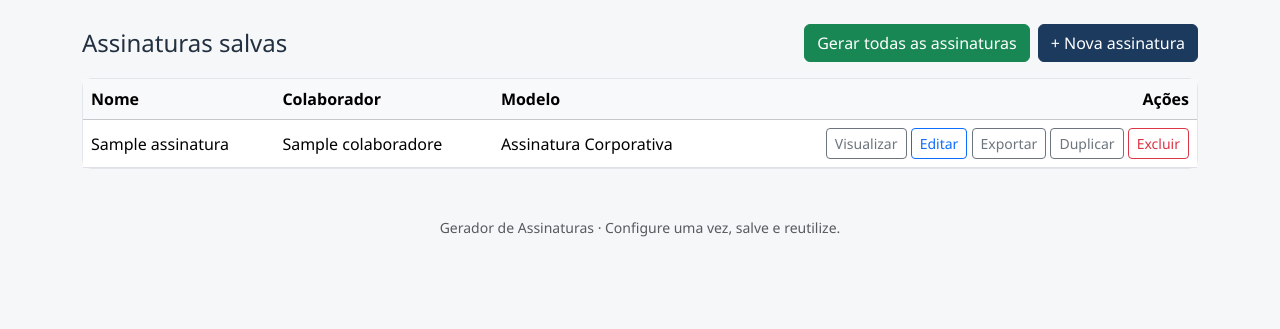
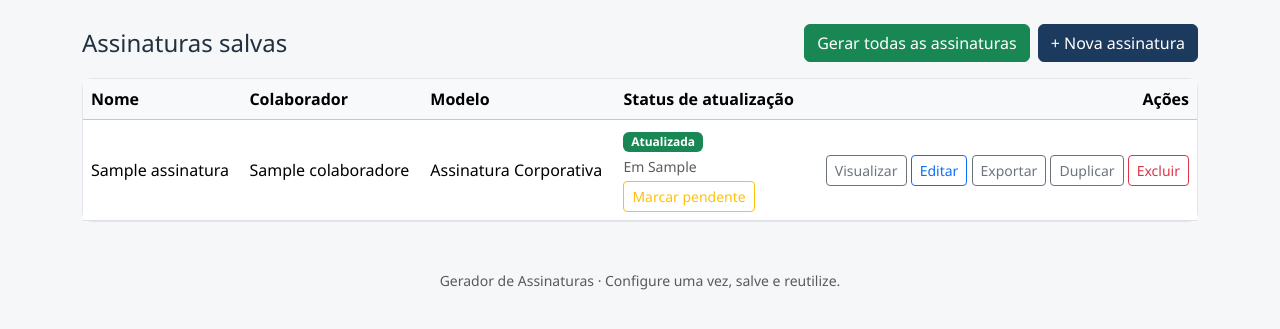
Before and after one commit to domingues497/gerador-assinaturas, a Flask app: page /assinaturas/ in a window 1280 px wide. Shown: the part 56-385 px from the top of the page. Run offline with Flask 3, Linux system fonts and the light colour scheme; data comes from the database, SQL or seed files in the repository; tables that the repository leaves empty hold one stand-in row (values such as "Sample post").

Commit message:
Melhoria  gerador de assinaturas

```diff
--- a/database/database.py
+++ b/database/database.py
@@ -17,7 +17,7 @@ import logging
 from contextlib import contextmanager
 
 APP_NAME = "GeradorAssinaturas"
-DB_VERSION = 1
+DB_VERSION = 2
 DB_FILENAME = "assinaturas.db"
 
 logger = logging.getLogger(APP_NAME)
@@ -140,7 +140,9 @@ CREATE TABLE IF NOT EXISTS assinaturas (
     html_gerado TEXT,
     ativo INTEGER DEFAULT 1,
     criado_em TEXT DEFAULT (datetime('now')),
-    atualizado_em TEXT DEFAULT (datetime('now'))
+    atualizado_em TEXT DEFAULT (datetime('now')),
+    atualizada INTEGER NOT NULL DEFAULT 0,
+    atualizada_em TEXT
 );
 
 CREATE TABLE IF NOT EXISTS configuracoes (
@@ -179,8 +181,15 @@ def init_db():
 
 
 def _run_migrations(conn, from_version: int, to_version: int):
-    """
-    Ponto de extensão para migrações futuras.
-    Ex.: if from_version < 2: conn.executescript("ALTER TABLE ...")
-    """
-    pass
+    """Aplica migrações incrementais sem perder as assinaturas existentes."""
+    if from_version < 2 <= to_version:
+        colunas = {
+            row["name"]
+            for row in conn.execute("PRAGMA table_info(assinaturas)").fetchall()
+        }
+        if "atualizada" not in colunas:
+            conn.execute(
+                "ALTER TABLE assinaturas ADD COLUMN atualizada INTEGER NOT NULL DEFAULT 0"
+            )
+        if "atualizada_em" not in colunas:
+            conn.execute("ALTER TABLE assinaturas ADD COLUMN atualizada_em TEXT")
--- a/models/assinatura.py
+++ b/models/assinatura.py
@@ -65,10 +65,28 @@ def atualizar_assinatura(assinatura_id: int, nome: str, colaborador_id: int, mod
     with get_connection() as conn:
         conn.execute(
             "UPDATE assinaturas SET nome = ?, colaborador_id = ?, modelo_id = ?, "
-            "overrides_json = ?, html_gerado = ?, atualizado_em = datetime('now') WHERE id = ?",
+            "overrides_json = ?, html_gerado = ?, atualizado_em = datetime('now'), "
+            "atualizada = 0, atualizada_em = NULL WHERE id = ?",
             (nome, colaborador_id, modelo_id, json.dumps(overrides or {}), html_gerado, assinatura_id),
         )
 
+
+
+def definir_status_atualizada(assinatura_id: int, atualizada: bool) -> bool:
+    """Atualiza o status individual de uma assinatura salva."""
+    with get_connection() as conn:
+        cursor = conn.execute(
+            """
+            UPDATE assinaturas
+            SET atualizada = ?, atualizada_em = CASE
+                WHEN ? = 1 THEN datetime('now')
+                ELSE NULL
+            END
+            WHERE id = ? AND ativo = 1
+            """,
+            (1 if atualizada else 0, 1 if atualizada else 0, assinatura_id),
+        )
+        return cursor.rowcount > 0
 
 def duplicar_assinatura(assinatura_id: int) -> int | None:
     original = obter_assinatura(assinatura_id)
--- a/routes/assinaturas.py
+++ b/routes/assinaturas.py
@@ -209,6 +209,21 @@ def exportar_html(assinatura_id):
     )
 
 
+@bp.route("/<int:assinatura_id>/status", methods=["POST"])
+def alterar_status(assinatura_id):
+    """Marca apenas esta assinatura como atualizada ou pendente."""
+    atualizada = request.form.get("atualizada") == "1"
+    if assinatura_model.definir_status_atualizada(assinatura_id, atualizada):
+        flash(
+            "Assinatura marcada como atualizada." if atualizada
+            else "Assinatura marcada como pendente de atualização.",
+            "success",
+        )
+    else:
+        flash("Assinatura não encontrada.", "danger")
+    return redirect(url_for("assinaturas.listar"))
+
+
 @bp.route("/<int:assinatura_id>/duplicar", methods=["POST"])
 def duplicar(assinatura_id):
     novo_id = assinatura_model.duplicar_assinatura(assinatura_id)
--- a/templates/assinaturas.html
+++ b/templates/assinaturas.html
@@ -10,13 +10,31 @@
 </div>
 <div class="card">
   <table class="table table-hover mb-0 align-middle">
-    <thead class="table-light"><tr><th>Nome</th><th>Colaborador</th><th>Modelo</th><th class="text-end">Ações</th></tr></thead>
+    <thead class="table-light"><tr><th>Nome</th><th>Colaborador</th><th>Modelo</th><th>Status de atualização</th><th class="text-end">Ações</th></tr></thead>
     <tbody>
       {% for a in assinaturas %}
       <tr>
         <td>{{ a.nome }}</td>
         <td>{{ a.colaborador_nome }}</td>
         <td>{{ a.modelo_nome }}</td>
+        <td>
+          {% if a.atualizada %}
+          <span class="badge text-bg-success">Atualizada</span>
+          {% if a.atualizada_em %}
+          <div class="small text-muted mt-1">Em {{ a.atualizada_em }}</div>
+          {% endif %}
+          <form method="post" action="{{ url_for('assinaturas.alterar_status', assinatura_id=a.id) }}" class="mt-1">
+            <input type="hidden" name="atualizada" value="0">
+            <button type="submit" class="btn btn-sm btn-outline-warning">Marcar pendente</button>
+          </form>
+          {% else %}
+          <span class="badge text-bg-warning">Pendente</span>
+          <form method="post" action="{{ url_for('assinaturas.alterar_status', assinatura_id=a.id) }}" class="mt-1">
+            <input type="hidden" name="atualizada" value="1">
+            <button type="submit" class="btn btn-sm btn-outline-success">Marcar atualizada</button>
+          </form>
+          {% endif %}
+        </td>
         <td class="text-end">
           <a href="{{ url_for('assinaturas.visualizar', assinatura_id=a.id) }}" class="btn btn-sm btn-outline-secondary">Visualizar</a>
           <a href="{{ url_for('assinaturas.editar', assinatura_id=a.id) }}" class="btn btn-sm btn-outline-primary">Editar</a>
@@ -30,7 +48,7 @@
         </td>
       </tr>
       {% else %}
-      <tr><td colspan="4" class="text-center text-muted py-4">Nenhuma assinatura salva ainda.</td></tr>
+      <tr><td colspan="5" class="text-center text-muted py-4">Nenhuma assinatura salva ainda.</td></tr>
       {% endfor %}
     </tbody>
   </table>
```
Also changed, not shown: Logos/Nutri#U00e7#U00e3o.png (deleted).
